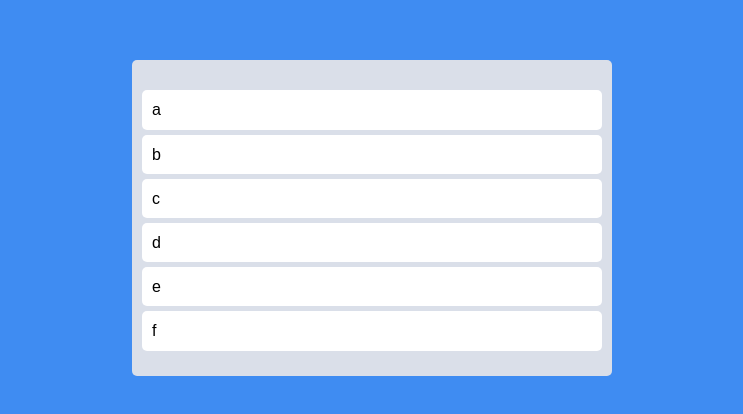
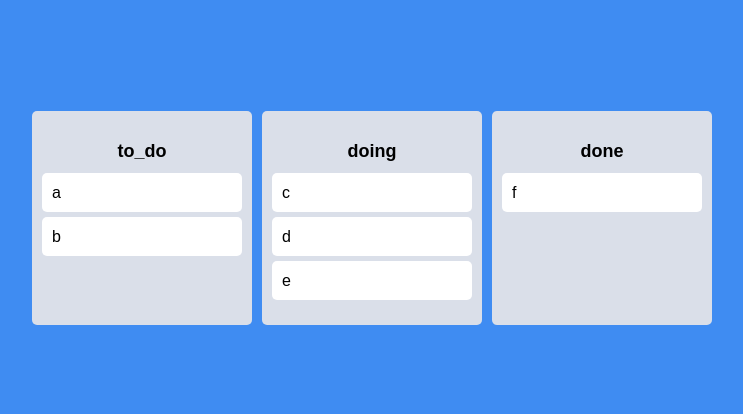
Before and after one commit to HyungwonJin/Trello, a React (Create React App) app: page / in a window 1280 px wide. Shown: the part 182-596 px from the top of the page, without its empty margins (268-1011 px from the left). Built offline with nearby package versions, Linux system fonts and the light colour scheme.

Commit message:
feat: React.memo & Board 3개로 나누기

```diff
--- a/src/App.tsx
+++ b/src/App.tsx
@@ -1,12 +1,12 @@
-import { Droppable, DragDropContext, DropResult } from "react-beautiful-dnd";
+import { DragDropContext, DropResult } from "react-beautiful-dnd";
 import { useRecoilState } from "recoil";
 import styled from "styled-components";
 import { toDoState } from "./atoms";
-import DragableCard from "./Components/DragableCard";
+import Board from "./Components/Board";
 
 const Wrapper = styled.div`
   display: flex;
-  max-width: 480px;
+  max-width: 680px;
   width: 100%;
   margin: 0 auto;
   justify-content: center;
@@ -17,42 +17,28 @@
 const Boards = styled.div`
   display: grid;
   width: 100%;
-  grid-template-columns: repeat(1, 1fr);
-`;
-
-const Board = styled.div`
-  padding: 20px 10px;
-  padding-top: 30px;
-  background-color: ${(props) => props.theme.boardColor};
-  border-radius: 5px;
-  min-height: 200px;
+  grid-template-columns: repeat(3, 1fr);
+  gap: 10px;
 `;
 
 function App() {
   const [toDos, setToDos] = useRecoilState(toDoState);
   const onDragEnd = ({ draggableId, destination, source }: DropResult) => {
     if (!destination) return; // 같은 곳에 놓아두면 destination이 없을 수 도 있음
-    setToDos((oldToDos) => {
-      const toDosCopy = [...oldToDos];
-      toDosCopy.splice(source.index, 1);
-      toDosCopy.splice(destination?.index, 0, draggableId);
-      return toDosCopy;
-    });
+    // setToDos((oldToDos) => {
+    //   const toDosCopy = [...oldToDos];
+    //   toDosCopy.splice(source.index, 1);
+    //   toDosCopy.splice(destination?.index, 0, draggableId);
+    //   return toDosCopy;
+    // });
   };
   return (
     <DragDropContext onDragEnd={onDragEnd}>
       <Wrapper>
         <Boards>
-          <Droppable droppableId="one">
-            {(magic) => (
-              <Board ref={magic.innerRef} {...magic.droppableProps}>
-                {toDos.map((toDo, index) => (
-                  <DragableCard key={toDo} index={index} toDo={toDo} />
-                ))}
-                {magic.placeholder}
-              </Board>
-            )}
-          </Droppable>
+          {Object.keys(toDos).map((boardId) => (
+            <Board boardId={boardId} key={boardId} toDos={toDos[boardId]} />
+          ))}
         </Boards>
       </Wrapper>
     </DragDropContext>
--- /dev/null
+++ b/src/Components/Board.tsx
@@ -0,0 +1,43 @@
+import { Droppable } from "react-beautiful-dnd";
+import styled from "styled-components";
+import DragableCard from "./DragableCard";
+
+const Wrapper = styled.div`
+  padding: 20px 10px;
+  padding-top: 30px;
+  background-color: ${(props) => props.theme.boardColor};
+  border-radius: 5px;
+  min-height: 200px;
+`;
+
+const Title = styled.h2`
+  text-align: center;
+  font-weight: 600;
+  margin-bottom: 10px;
+  font-size: 18px;
+`;
+
+interface IBoardProps {
+  toDos: string[];
+  boardId: string;
+}
+
+const Board = ({ toDos, boardId }: IBoardProps) => {
+  return (
+    <Wrapper>
+      <Title>{boardId}</Title>
+      <Droppable droppableId={boardId}>
+        {(magic) => (
+          <div ref={magic.innerRef} {...magic.droppableProps}>
+            {toDos.map((toDo, index) => (
+              <DragableCard key={toDo} index={index} toDo={toDo} />
+            ))}
+            {magic.placeholder}
+          </div>
+        )}
+      </Droppable>
+    </Wrapper>
+  );
+};
+
+export default Board;
--- a/src/Components/DragableCard.tsx
+++ b/src/Components/DragableCard.tsx
@@ -1,3 +1,4 @@
+import React from "react";
 import { Draggable } from "react-beautiful-dnd";
 import styled from "styled-components";
 
@@ -29,4 +30,4 @@
   );
 };
 
-export default DragableCard;
+export default React.memo(DragableCard);
--- a/src/atoms.tsx
+++ b/src/atoms.tsx
@@ -1,6 +1,14 @@
-import { atom, selector } from "recoil";
+import { atom } from "recoil";
 
-export const toDoState = atom({
+interface IToDoState {
+  [key: string]: string[];
+}
+
+export const toDoState = atom<IToDoState>({
   key: "toDo",
-  default: ["a", "b", "c", "d", "e", "f"],
+  default: {
+    to_do: ["a", "b"],
+    doing: ["c", "d", "e"],
+    done: ["f"],
+  },
 });
```
